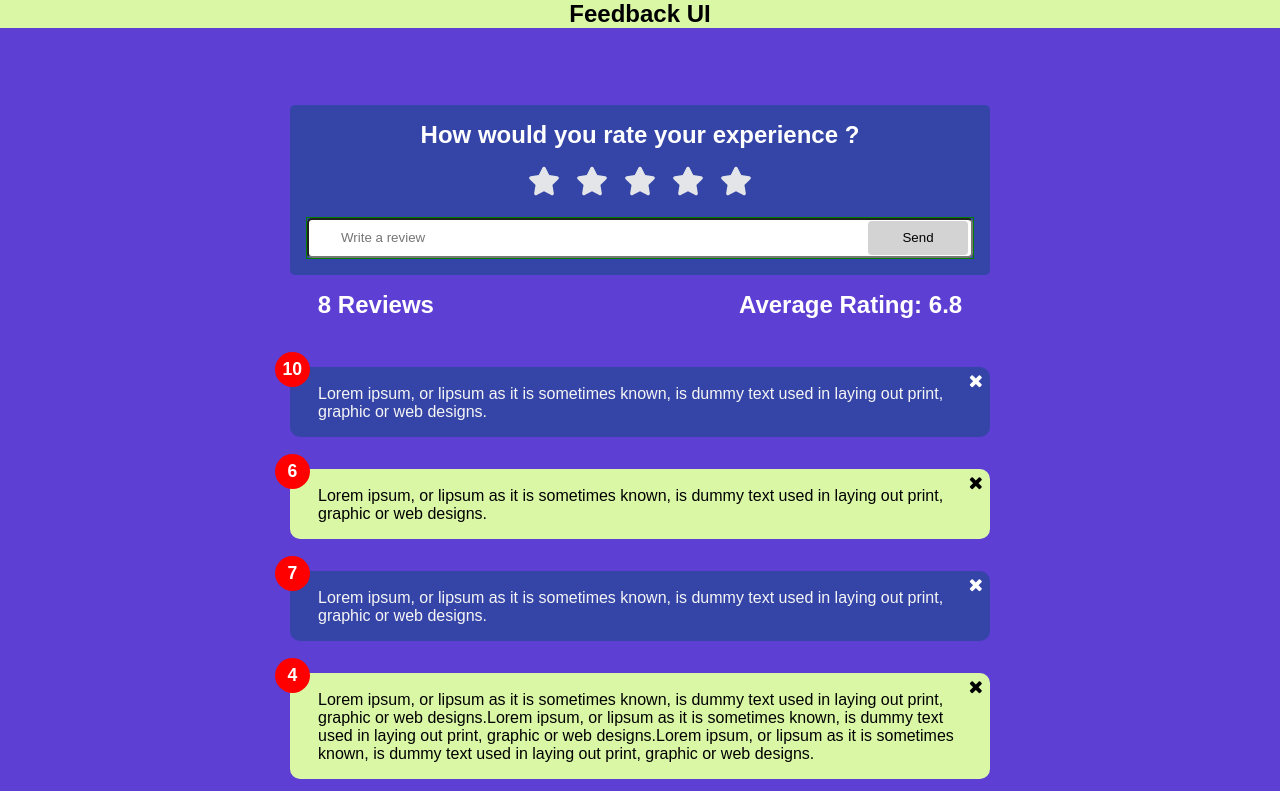
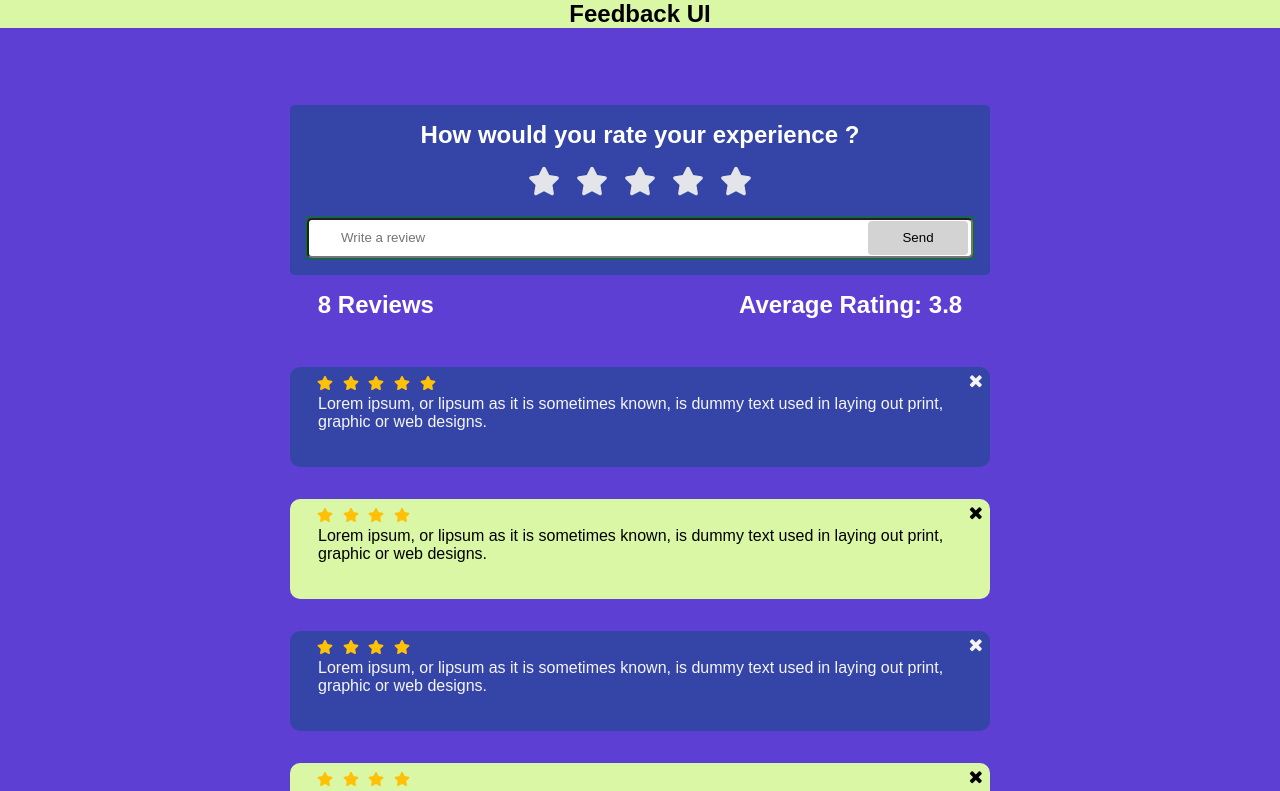
Before and after one commit to pswebcom/feedback-app, a React (Create React App) app in the folder app/: page / in a window 1280 px wide. Shown: the top 791 px of the page. Built offline with nearby package versions, Linux system fonts and the light colour scheme; a web font is replaced by a local one.

Commit message:
FeedbackForm.js feeedback add functionality completed

```diff
--- a/app/package.json
+++ b/app/package.json
@@ -10,6 +10,7 @@
     "react-dom": "^17.0.2",
     "react-icons": "^4.3.1",
     "react-scripts": "5.0.0",
+    "uuid": "^8.3.2",
     "web-vitals": "^2.1.4"
   },
   "scripts": {
--- a/app/src/App.js
+++ b/app/src/App.js
@@ -4,9 +4,15 @@ import FeedbackData from "./data/FeedbackData";
 import FeedbackStats from "./components/FeedbackStats";
 import FeedbackForm from "./components/FeedbackForm";
 import { useState } from "react";
+import { v4 as uuidv4 } from "uuid";
 
 const App = () => {
   const [feedback, setFeedback] = useState(FeedbackData);
+
+  const addFeedback = (newFeedback) => {
+    newFeedback.id = uuidv4();
+    setFeedback([newFeedback, ...feedback]);
+  };
 
   const deleteFeedback = (id) => {
     if (window.confirm("Are you sure ?")) {
@@ -19,7 +25,7 @@ const App = () => {
       <Header />
       {/* <div className="container"> */}
       <div className="feedback">
-        <FeedbackForm />
+        <FeedbackForm handleAdd={addFeedback} />
         <FeedbackStats feedback={feedback} />
         <FeedbackList feedback={feedback} handleDelete={deleteFeedback} />
       </div>
--- a/app/src/components/FeedbackForm.js
+++ b/app/src/components/FeedbackForm.js
@@ -3,10 +3,9 @@ import { useState } from "react";
 import Button from "./shared/Button";
 import RatingSelect from "./RatingSelect";
 
-const FeedbackForm = () => {
+const FeedbackForm = ({ handleAdd }) => {
   const [text, setText] = useState("");
   const [rating, setRating] = useState(null);
-
   const [btnDisabled, setBtnDisabled] = useState(true);
   const [message, setMessage] = useState("");
 
@@ -26,11 +25,33 @@ const FeedbackForm = () => {
 
   const sendFeedback = (e) => {};
 
+  const handleSubmit = (e) => {
+    e.preventDefault();
+    if (text.trim().length > 10) {
+      const newFeedback = {
+        text,
+        rating,
+      };
+      handleAdd(newFeedback);
+      setText("");
+      setRating(null);
+      setBtnDisabled(true);
+    }
+  };
+
   return (
     <>
-      <form className="feedback-form">
+      <form className="feedback-form" onSubmit={handleSubmit}>
         <h2>How would you rate your experience ?</h2>
-        <RatingSelect ratingNumber={(ratingNum) => setRating(ratingNum)} />
+        <RatingSelect
+          ratingProp={rating}
+          ratingNumberProp={(ratingNumberProp) => setRating(ratingNumberProp)}
+        />
+
+        <p className="rating-msg">
+          {rating ? `Your Rating is ${rating} out of 5 ` : ""}
+        </p>
+
         <div className="input-group">
           <input
             onChange={handleTextChange}
--- a/app/src/components/FeedbackItem.js
+++ b/app/src/components/FeedbackItem.js
@@ -1,16 +1,21 @@
 import React from "react";
 import Card from "./shared/Card";
 import PropTypes from "prop-types";
+import { FaStar } from "react-icons/fa";
 
 const FeedbackItem = ({ item, handleDelete }) => {
   return (
     <Card reverse={item.reverse} id={item.id}>
-      <div className="num-display">
-        <span>{item.rating}</span>
-      </div>
-      <button className="close" onClick={() => handleDelete(item.id)}>
-        <i className="fa fa-close"></i>
-      </button>
+      {[...Array(item.rating)].map((i) => {
+        return (
+          // <div className="fa-star-div">
+          <span className="fa-star-span">
+            <FaStar className="fa-star"></FaStar>
+          </span>
+        );
+      })}
+
+      <i className="fa fa-close" onClick={() => handleDelete(item.id)}></i>
       <div className="text-display">
         <span>{item.text}</span>
       </div>
--- a/app/src/components/RatingSelect.js
+++ b/app/src/components/RatingSelect.js
@@ -2,43 +2,41 @@ import React from "react";
 import { useState } from "react";
 import { FaStar } from "react-icons/fa";
 
-const RatingSelect = ({ ratingNumber }) => {
+const RatingSelect = ({ ratingProp, ratingNumberProp }) => {
   const [clickRating, setClickRating] = useState(null);
   const [hoverRating, setHoverRating] = useState(null);
 
-  const handleChange = (ratingValue) => {
-    setClickRating(ratingValue);
-    ratingNumber(ratingValue);
+  const handleChange = (value) => {
+    setClickRating(value);
+    ratingNumberProp(value);
   };
 
   return (
     <div>
       {[...Array(5)].map((star, i) => {
-        const ratingVal = i + 1;
+        const ratingIndex = i + 1;
+
         return (
-          <label key={ratingVal}>
+          <label key={ratingIndex}>
             <input
               type="radio"
               name="rating"
-              value={ratingVal}
-              onClick={() => handleChange(ratingVal)}
+              value={ratingIndex}
+              onClick={() => handleChange(ratingIndex)}
             />
             <FaStar
               className="star"
               color={
-                ratingVal <= (clickRating || hoverRating)
+                ratingIndex <= (clickRating || hoverRating)
                   ? "#ffc107"
                   : "#e4e5e9"
               }
-              onMouseEnter={() => setHoverRating(ratingVal)}
+              onMouseEnter={() => setHoverRating(ratingIndex)}
               onMouseLeave={() => setHoverRating(null)}
             />
           </label>
         );
       })}
-      <p className="rating-msg">
-        {clickRating ? `Your Rating is ${clickRating} out of 5 ` : ""}
-      </p>
     </div>
   );
 };
--- a/app/src/data/FeedbackData.js
+++ b/app/src/data/FeedbackData.js
@@ -1,19 +1,19 @@
 const FeedbackData = [
   {
     id: 1,
-    rating: 10,
+    rating: 5,
     reverse: false,
     text: "Lorem ipsum, or lipsum as it is sometimes known, is dummy text used in laying out print, graphic or web designs. ",
   },
   {
     id: 2,
-    rating: 6,
+    rating: 4,
     reverse: true,
     text: "Lorem ipsum, or lipsum as it is sometimes known, is dummy text used in laying out print, graphic or web designs. ",
   },
   {
     id: 3,
-    rating: 7,
+    rating: 4,
     reverse: false,
     text: "Lorem ipsum, or lipsum as it is sometimes known, is dummy text used in laying out print, graphic or web designs. ",
   },
@@ -25,19 +25,19 @@ const FeedbackData = [
   },
   {
     id: 5,
-    rating: 10,
+    rating: 2,
     reverse: false,
     text: "Lorem ipsum, or lipsum as it is sometimes known, is dummy text used in laying out print, graphic or web designs. ",
   },
   {
     id: 6,
-    rating: 6,
+    rating: 3,
     reverse: true,
     text: "Lorem ipsum, or lipsum as it is sometimes known, is dummy text used in laying out print, graphic or web designs. ",
   },
   {
     id: 7,
-    rating: 7,
+    rating: 4,
     reverse: false,
     text: "Lorem ipsum, or lipsum as it is sometimes known, is dummy text used in laying out print, graphic or web designs. ",
   },
--- a/app/src/index.css
+++ b/app/src/index.css
@@ -56,6 +56,7 @@ header {
 .card {
   min-width: 700px;
   max-width: 50%;
+  min-height: 100px;
   margin: 0 auto;
   background-color: whitesmoke;
   position: relative;
@@ -80,8 +81,19 @@ header {
   cursor: pointer;
 }
 
-.card:nth-child(odd) .fa {
-  color: #fff;
+.fa-star-span {
+  display: inline-block;
+  margin-left: 0.6rem;
+}
+
+.fa-star-span:first-child {
+  margin-left: 1.7rem;
+  margin-top: 0.5rem;
+}
+
+.card:nth-child(odd) .fa-star,
+.card:nth-child(even) .fa-star {
+  color: #ffc107;
 }
 
 .num-display {
@@ -91,7 +103,6 @@ header {
   width: 35px;
   height: 35px;
   border-radius: 50%;
-  background-color: red;
   color: #fff;
   display: flex;
   align-items: center;
@@ -104,6 +115,10 @@ header {
 .num-display span {
   position: absolute;
   font-weight: bold;
+}
+
+.num-display .fa-star {
+  color: #ffc107;
 }
 
 .text-display {
```
Also changed, not shown: 1 other file (tests, documents, lock files or other folders).
